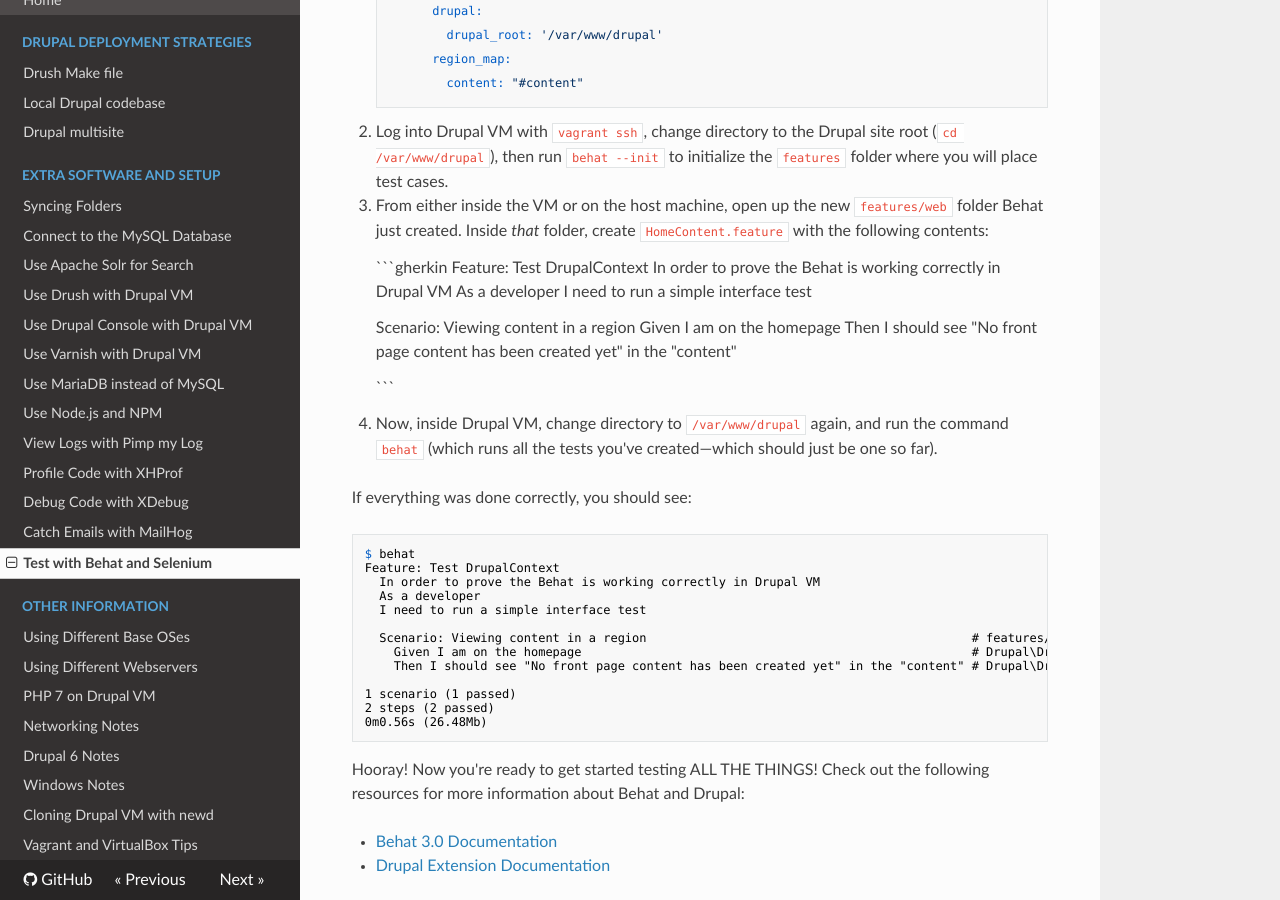
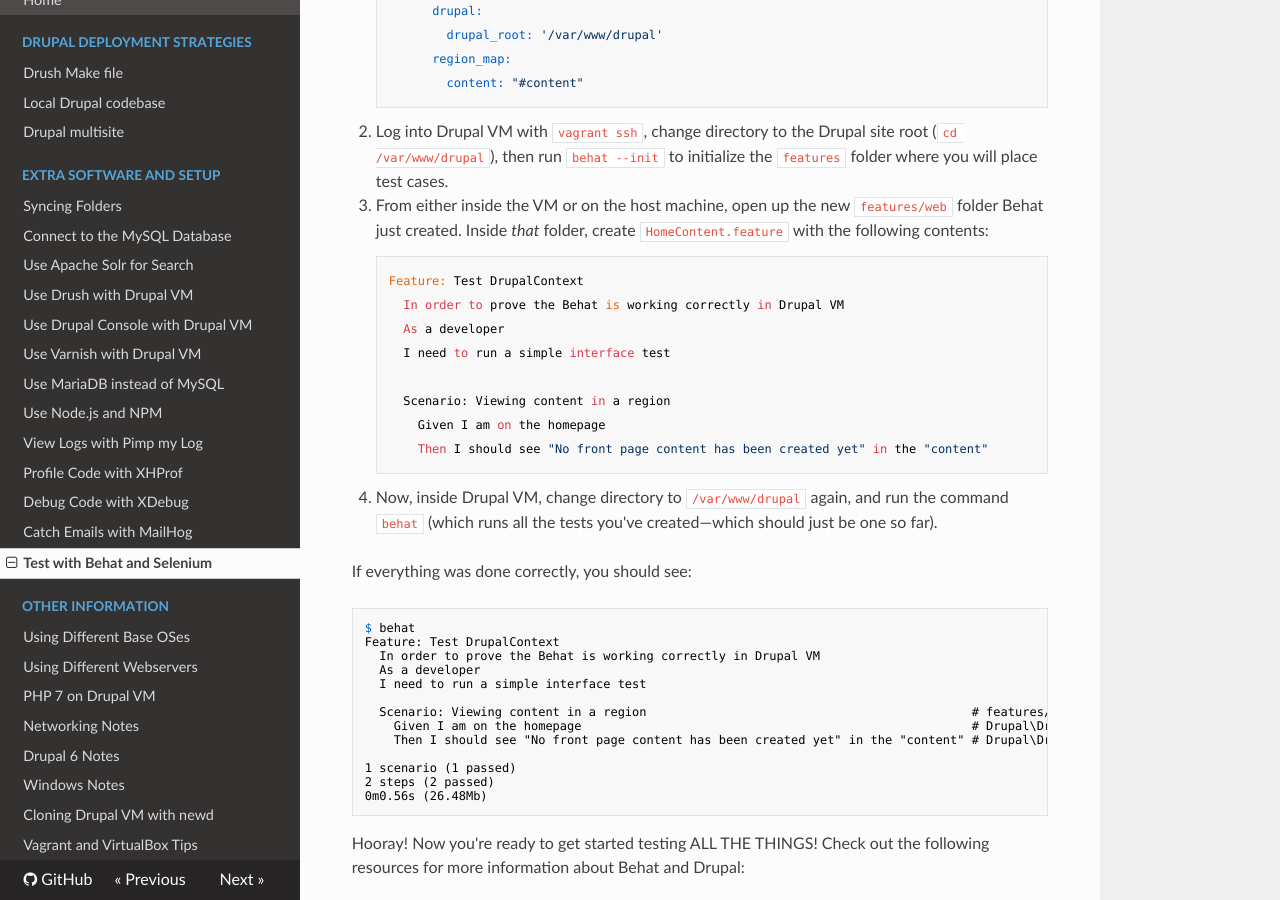
Before and after one commit to geerlingguy/drupal-vm, an MkDocs documentation site: the page built from docs/extras/behat.md, in a window 1280 px wide and 900 px high, scrolled down 1484 px. Built offline with MkDocs 1.6.1, drawn with Linux system fonts in a browser that asks for light colours; nearby versions of some CDN libraries; old or Windows-style settings are respelled for this version of MkDocs.

Commit message:
Fixes #280: Code blocks in Behat docs are formatted incorrectly.

````diff
--- a/docs/extras/behat.md
+++ b/docs/extras/behat.md
@@ -62,17 +62,14 @@ Using the default Drupal site as an example (it's installed in `/var/www/drupal`
   2. Log into Drupal VM with `vagrant ssh`, change directory to the Drupal site root (`cd /var/www/drupal`), then run `behat --init` to initialize the `features` folder where you will place test cases.
   3. From either inside the VM or on the host machine, open up the new `features/web` folder Behat just created. Inside _that_ folder, create `HomeContent.feature` with the following contents:
 
-    ```gherkin
-    Feature: Test DrupalContext
-      In order to prove the Behat is working correctly in Drupal VM
-      As a developer
-      I need to run a simple interface test
+        Feature: Test DrupalContext
+          In order to prove the Behat is working correctly in Drupal VM
+          As a developer
+          I need to run a simple interface test
 
-      Scenario: Viewing content in a region
-        Given I am on the homepage
-        Then I should see "No front page content has been created yet" in the "content"
-
-    ```
+          Scenario: Viewing content in a region
+            Given I am on the homepage
+            Then I should see "No front page content has been created yet" in the "content"
 
   4. Now, inside Drupal VM, change directory to `/var/www/drupal` again, and run the command `behat` (which runs all the tests you've created—which should just be one so far).
 
````
